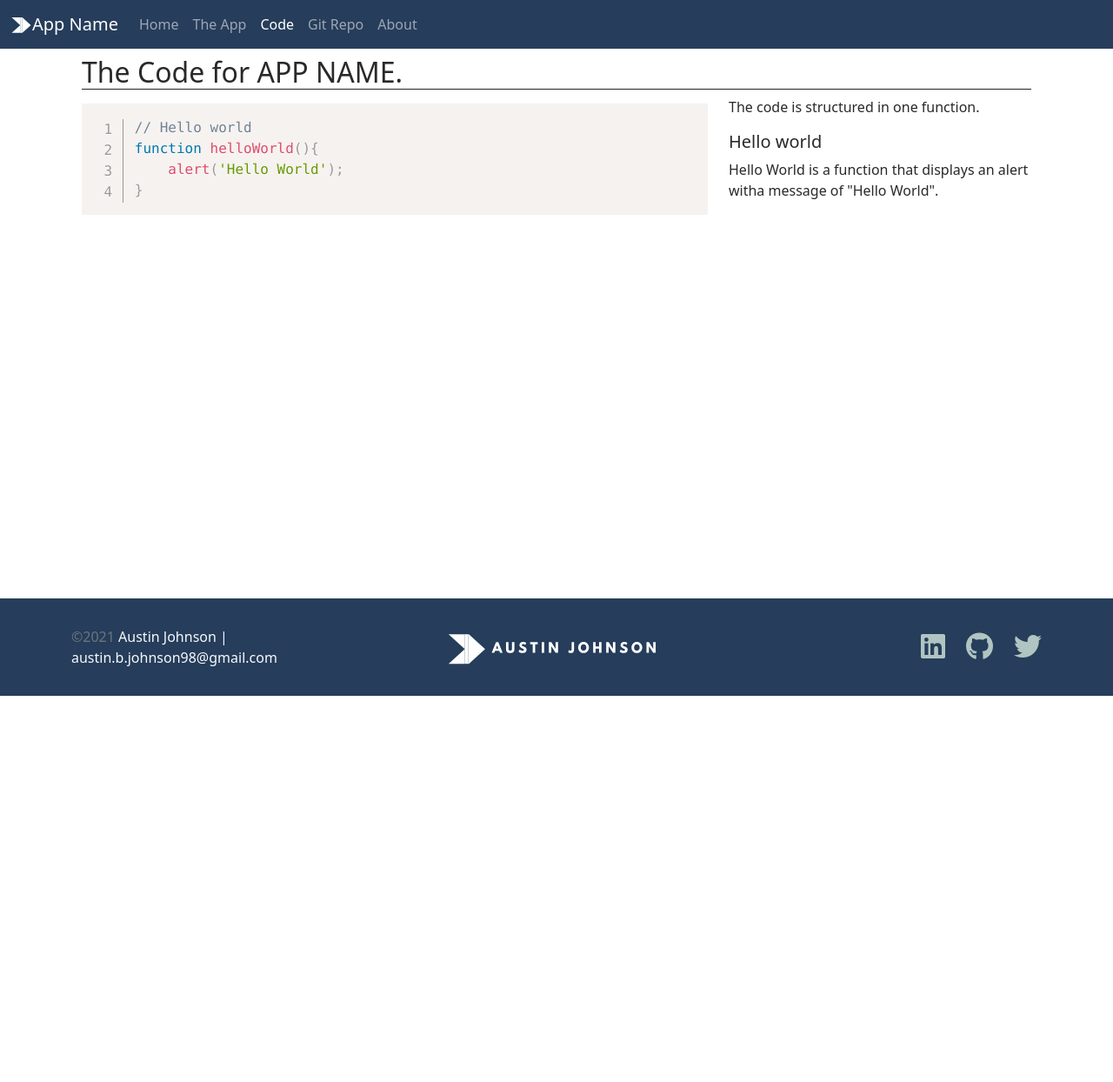
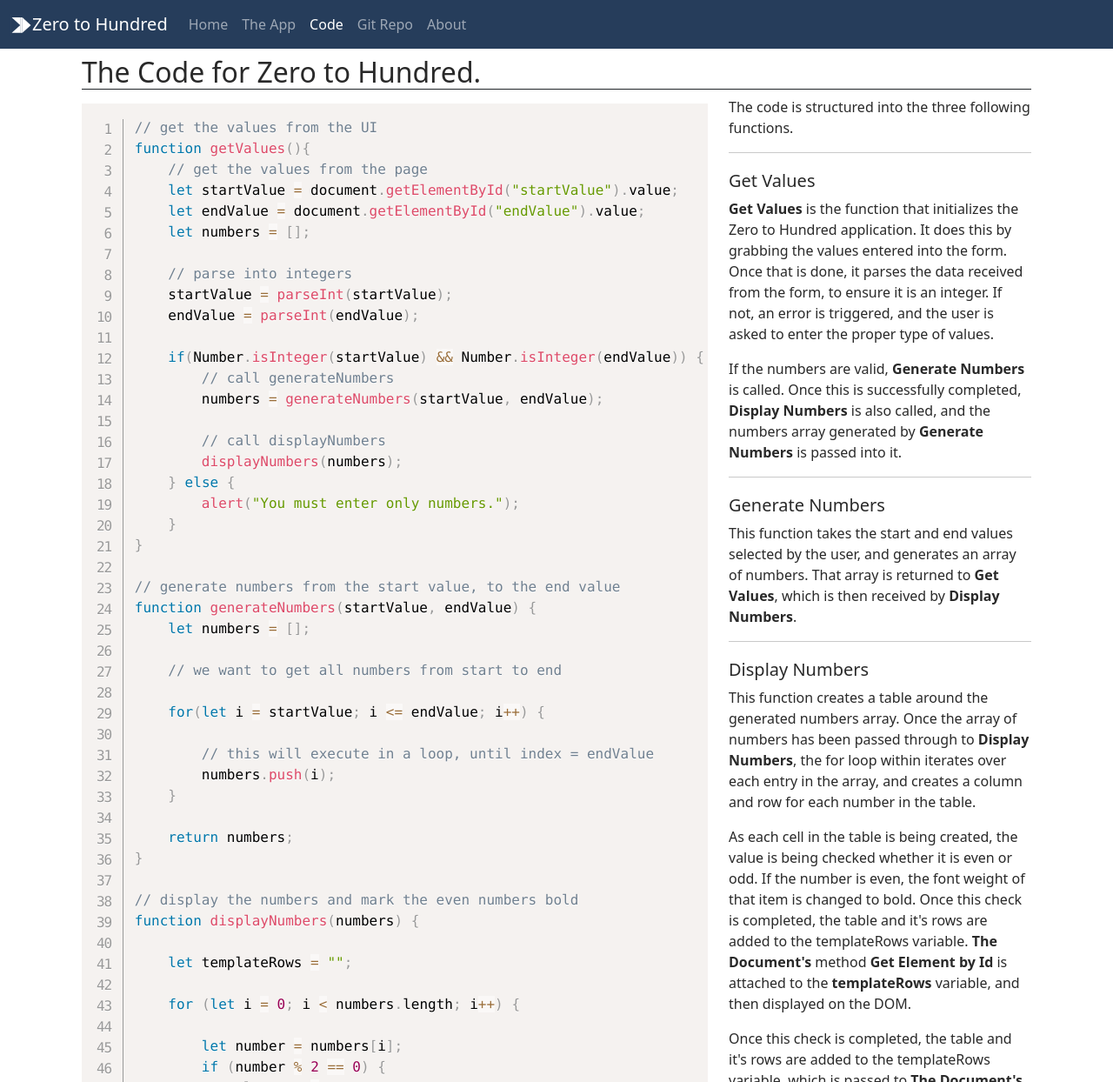
Before and after one commit to eccentricnode/ZeroToHundred, a plain HTML site: page code.html in a window 1280 px wide. Shown: the top 1244 px of the page at 87% size. Before the commit the page ends 800 px from the top, so only its background shows below. Drawn offline with nearby package versions, Linux system fonts and the light colour scheme.

Commit message:
incremental checkin

```diff
--- a/code.html
+++ b/code.html
@@ -1,31 +1,46 @@
-<!doctype html>
+<!DOCTYPE html>
 <html lang="en" class="h-100">
-
   <head>
-    <title>App Name: A Coding Project by Austin Johnson</title>
+    <title>Zero to Hundred: A Coding Project by Austin Johnson</title>
     <!-- Required meta tags -->
-    <meta charset="utf-8">
-    <meta name="viewport" content="width=device-width, initial-scale=1, shrink-to-fit=no">
+    <meta charset="utf-8" />
+    <meta
+      name="viewport"
+      content="width=device-width, initial-scale=1, shrink-to-fit=no"
+    />
 
     <!-- Bootstrap CSS -->
-    <link href="https://cdn.jsdelivr.net/npm/bootstrap@5.0.2/dist/css/bootstrap.min.css" rel="stylesheet"
-        integrity="sha384-EVSTQN3/azprG1Anm3QDgpJLIm9Nao0Yz1ztcQTwFspd3yD65VohhpuuCOmLASjC" crossorigin="anonymous">
+    <link
+      href="https://cdn.jsdelivr.net/npm/bootstrap@5.0.2/dist/css/bootstrap.min.css"
+      rel="stylesheet"
+      integrity="sha384-EVSTQN3/azprG1Anm3QDgpJLIm9Nao0Yz1ztcQTwFspd3yD65VohhpuuCOmLASjC"
+      crossorigin="anonymous"
+    />
 
-    <script src="https://kit.fontawesome.com/5db21ba9c6.js" crossorigin="anonymous"></script>
+    <script
+      src="https://kit.fontawesome.com/5db21ba9c6.js"
+      crossorigin="anonymous"
+    ></script>
 
-    <link rel="stylesheet" href="/css/site.css">
-    <link rel="stylesheet" href="css/prism.css">
-
+    <link rel="stylesheet" href="/css/site.css" />
+    <link rel="stylesheet" href="css/prism.css" />
   </head>
 
   <body class="d-flex flex-column h-100">
     <!-- === Nav Section === -->
     <nav class="navbar navbar-expand-md navbar-dark fixed-top">
       <div class="container-fluid">
-            <img src="img/Footer Logo (3).svg" height="25" alt="Logo">
-            <a class="navbar-brand" href="#">App Name</a>
-            <button class="navbar-toggler" type="button" data-bs-toggle="collapse" data-bs-target="#navbarCollapse"
-                aria-controls="navbarCollapse" aria-expanded="false" aria-label="Toggle navigation">
+        <img src="img/Footer Logo (3).svg" height="25" alt="Logo" />
+        <a class="navbar-brand" href="#">Zero to Hundred</a>
+        <button
+          class="navbar-toggler"
+          type="button"
+          data-bs-toggle="collapse"
+          data-bs-target="#navbarCollapse"
+          aria-controls="navbarCollapse"
+          aria-expanded="false"
+          aria-label="Toggle navigation"
+        >
           <span class="navbar-toggler-icon"></span>
         </button>
         <div class="collapse navbar-collapse" id="navbarCollapse">
@@ -37,7 +52,9 @@
               <a class="nav-link" href="app.html">The App</a>
             </li>
             <li class="nav-item">
-                        <a class="nav-link active" aria-current="page" href="code.html">Code</a>
+              <a class="nav-link active" aria-current="page" href="code.html"
+                >Code</a
+              >
             </li>
             <li class="nav-item">
               <a class="nav-link" target="_blank" href="#">Git Repo</a>
@@ -52,22 +69,110 @@
     <!-- === Main Section === -->
     <main class="flex-shrink-0 mt-3">
       <div class="container px-4 py-5">
-            <h2 class="border-1 border-bottom border-dark">The Code for APP NAME.</h2>
+        <h2 class="border-1 border-bottom border-dark">
+          The Code for Zero to Hundred.
+        </h2>
         <div class="row row-cols-1 row-cols-lg-2">
           <div class="col-lg-8">
             <pre class="line-numbers">
                 <code class="language-javascript">
-                            // Hello world
-                            function helloWorld(){
-                                alert('Hello World');
+                        // get the values from the UI
+                        function getValues(){
+                            // get the values from the page
+                            let startValue = document.getElementById("startValue").value;
+                            let endValue = document.getElementById("endValue").value;
+                            let numbers = [];
+
+                            // parse into integers
+                            startValue = parseInt(startValue);
+                            endValue = parseInt(endValue);
+
+                            if(Number.isInteger(startValue) && Number.isInteger(endValue)) {
+                                // call generateNumbers
+                                numbers = generateNumbers(startValue, endValue);
+
+                                // call displayNumbers
+                                displayNumbers(numbers);
+                            } else {
+                                alert("You must enter only numbers.");
+                            }
+                        }
+
+                        // generate numbers from the start value, to the end value
+                        function generateNumbers(startValue, endValue) {
+                            let numbers = [];
+
+                            // we want to get all numbers from start to end
+
+                            for(let i = startValue; i <= endValue; i++) {
+
+                                // this will execute in a loop, until index = endValue
+                                numbers.push(i);
+                            }
+
+                            return numbers;
+                        }
+
+                        // display the numbers and mark the even numbers bold
+                        function displayNumbers(numbers) {
+
+                            let templateRows = "";
+
+                            for (let i = 0; i < numbers.length; i++) {
+
+                                let number = numbers[i];
+                                if (number % 2 == 0) {
+                                    className="even"
+                                } else {
+                                    className="odd"
+                                }
+                                // This does render correctly with Prism. See the source.
+                                templateRows += `<tr><td class="${className}">${number}</td></tr>`;
+                            }
+
+                            document.getElementById("results").innerHTML = templateRows;
                         }
                 </code>
             </pre>
           </div>
           <div class="col-lg-4">
-                    <p>The code is structured in one function.</p>
-                    <h5>Hello world</h5>
-                    <p>Hello World is a function that displays an alert  witha message of "Hello World".</p>
+            <p>The code is structured into the three following functions.</p>
+            <hr>
+            <h5>Get Values</h5>
+            <p>
+                <strong>Get Values</strong> is the function that initializes the Zero to Hundred application. It does this by
+                grabbing the values entered into the form. Once that is done, it parses the data received from the form,
+                to ensure it is an integer. If not, an error is triggered, and the user is asked to enter the proper type of values.
+            </p>
+            <p>
+              If the numbers are valid, <strong>Generate Numbers</strong> is called. Once this is successfully completed,
+              <strong>Display Numbers</strong> is also called, and the numbers array generated by <strong>Generate Numbers</strong>
+              is passed into it.
+            </p>
+            <hr>
+            <h5>Generate Numbers</h5>
+            <p>
+                This function takes the start and end values selected by the user, and generates an array of numbers.
+                That array is returned to <strong>Get Values</strong>, which is then received by <strong>Display Numbers</strong>.
+            </p>
+            <hr>
+            <h5>Display Numbers</h5>
+            <p>
+                This function creates a table around the generated numbers array. Once the array of numbers has been passed through to
+                <strong>Display Numbers</strong>, the for loop within iterates over each entry in the array, and creates a
+                column and row for each number in the table.
+            </p>
+            <p>
+                As each cell in the table is being created, the value is being checked whether it is even or odd. If the number is
+                even, the font weight of that item is changed to bold. Once this check is completed, the table and it's rows are
+                added to the templateRows variable. <strong>The Document's</strong> method <strong>Get Element by Id</strong>
+                is attached to the <strong>templateRows</strong> variable, and then displayed on the DOM.
+            </p>
+            <p>
+                Once this check is completed, the table and it's rows are
+                added to the templateRows variable, which is passed to <strong>The Document's</strong> method
+                <strong>Get Element by Id</strong>, which then displays the newly created table on the DOM.
+            </p>
           </div>
         </div>
       </div>
@@ -77,24 +182,52 @@
     <footer class="footer mt-auto py-3 sticky-footer">
       <div class="container">
         <div class="row row-cols-1 row-cols-lg-3 gy-2">
-                <div class="col order-last d-flex align-items-center order-lg-first text-light">
-                    <div><span class="text-muted">&copy;2021</span> Austin Johnson | austin.b.johnson98@gmail.com</div>
+          <div
+            class="
+              col
+              order-last
+              d-flex
+              align-items-center
+              order-lg-first
+              text-light
+            "
+          >
+            <div>
+              <span class="text-muted">&copy;2021</span> Austin Johnson |
+              austin.b.johnson98@gmail.com
+            </div>
           </div>
           <div class="col d-flex align-items-center justify-content-lg-center">
-                    <img src="img/Footer Logo.svg" height="80" alt="Austin Johnson's Logo">
+            <img
+              src="img/Footer Logo.svg"
+              height="80"
+              alt="Austin Johnson's Logo"
+            />
           </div>
-                <div class="col text-light d-flex align-items-center justify-content-lg-end justify-content-start">
+          <div
+            class="
+              col
+              text-light
+              d-flex
+              align-items-center
+              justify-content-lg-end justify-content-start
+            "
+          >
             <div class="row">
               <div class="col social">
                 <a href="" target="_blank">
                   <i class="fab fa-linkedin fa-2x"></i>
                 </a>
               </div>
-                        <div class="col social"><a href="" target="_blank">
-                            <i class="fab fa-github fa-2x"></i></a>
+              <div class="col social">
+                <a href="" target="_blank">
+                  <i class="fab fa-github fa-2x"></i
+                ></a>
               </div>
-                        <div class="col social"><a href="" target="_blank">
-                            <i class="fab fa-twitter fa-2x"></i></a>
+              <div class="col social">
+                <a href="" target="_blank">
+                  <i class="fab fa-twitter fa-2x"></i
+                ></a>
               </div>
             </div>
           </div>
@@ -102,22 +235,24 @@
       </div>
     </footer>
     <!-- Bootstrap JS -->
-    <script src="https://cdn.jsdelivr.net/npm/@popperjs/core@2.9.2/dist/umd/popper.min.js"
-        integrity="sha384-IQsoLXl5PILFhosVNubq5LC7Qb9DXgDA9i+tQ8Zj3iwWAwPtgFTxbJ8NT4GN1R8p" crossorigin="anonymous">
-    </script>
-    <script src="https://cdn.jsdelivr.net/npm/bootstrap@5.0.2/dist/js/bootstrap.min.js"
-        integrity="sha384-cVKIPhGWiC2Al4u+LWgxfKTRIcfu0JTxR+EQDz/bgldoEyl4H0zUF0QKbrJ0EcQF" crossorigin="anonymous">
-    </script>
+    <script
+      src="https://cdn.jsdelivr.net/npm/@popperjs/core@2.9.2/dist/umd/popper.min.js"
+      integrity="sha384-IQsoLXl5PILFhosVNubq5LC7Qb9DXgDA9i+tQ8Zj3iwWAwPtgFTxbJ8NT4GN1R8p"
+      crossorigin="anonymous"
+    ></script>
+    <script
+      src="https://cdn.jsdelivr.net/npm/bootstrap@5.0.2/dist/js/bootstrap.min.js"
+      integrity="sha384-cVKIPhGWiC2Al4u+LWgxfKTRIcfu0JTxR+EQDz/bgldoEyl4H0zUF0QKbrJ0EcQF"
+      crossorigin="anonymous"
+    ></script>
     <script src="js/prism.js"></script>
     <script>
       Prism.plugins.NormalizeWhitespace.setDefaults({
-            'remove-trailing': true,
-            'remove-indent': true,
-            'left-trim': true,
-            'right-trim': true
-        })
+        "remove-trailing": true,
+        "remove-indent": true,
+        "left-trim": true,
+        "right-trim": true,
+      });
     </script>
-
   </body>
-
 </html>
--- a/css/site.css
+++ b/css/site.css
@@ -20,6 +20,10 @@ body {
 nav {
     background-color: var(--primary-color);
 
+}
+
+h5 {
+ margin-top: 20px;
 }
 
 footer {
--- a/js/site.js
+++ b/js/site.js
@@ -18,7 +18,7 @@ function getValues(){
         // call displayNumbers
         displayNumbers(numbers);
     } else {
-        alert("You must enter integers.")
+        alert("You must enter only numbers.");
     }
 }
 
```
Also changed, not shown: app.html (+3 -3 lines), index.html (+2 -2 lines). Lines whose indentation alone changed are shown as unchanged.
